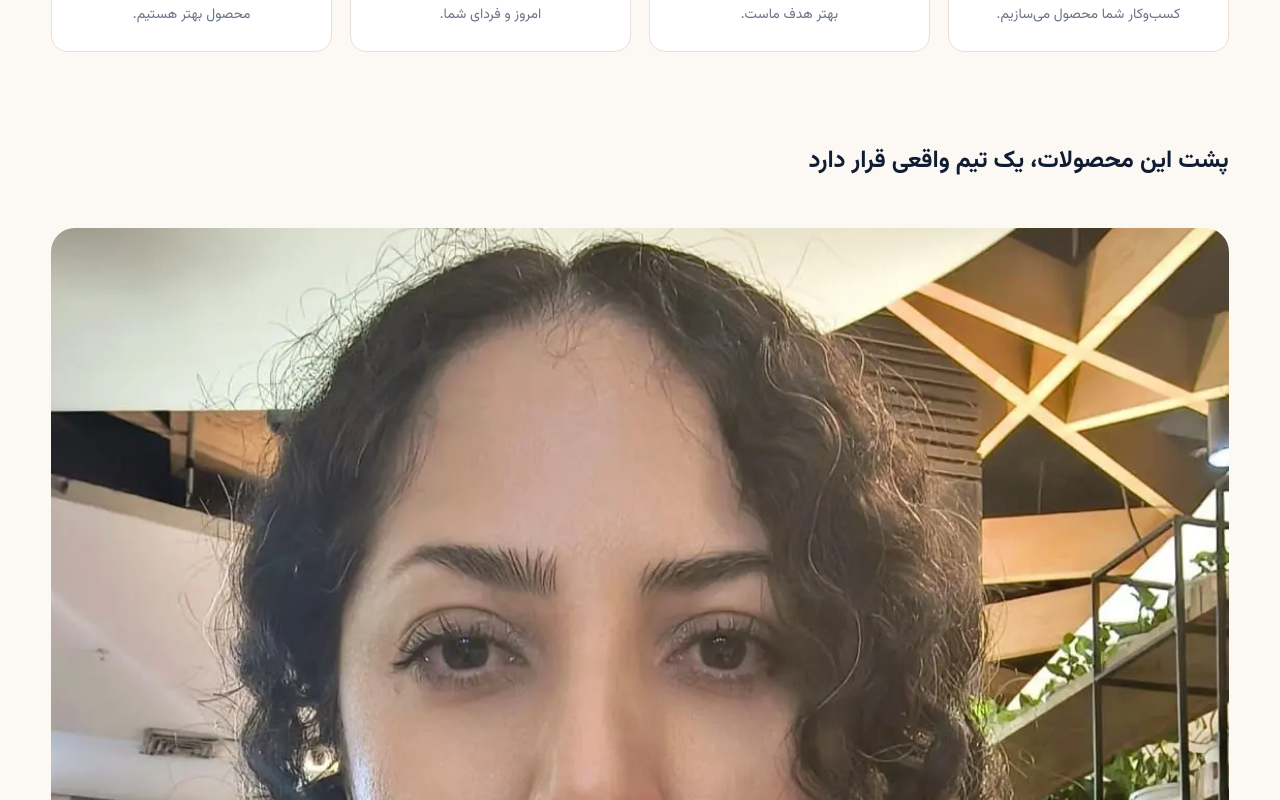
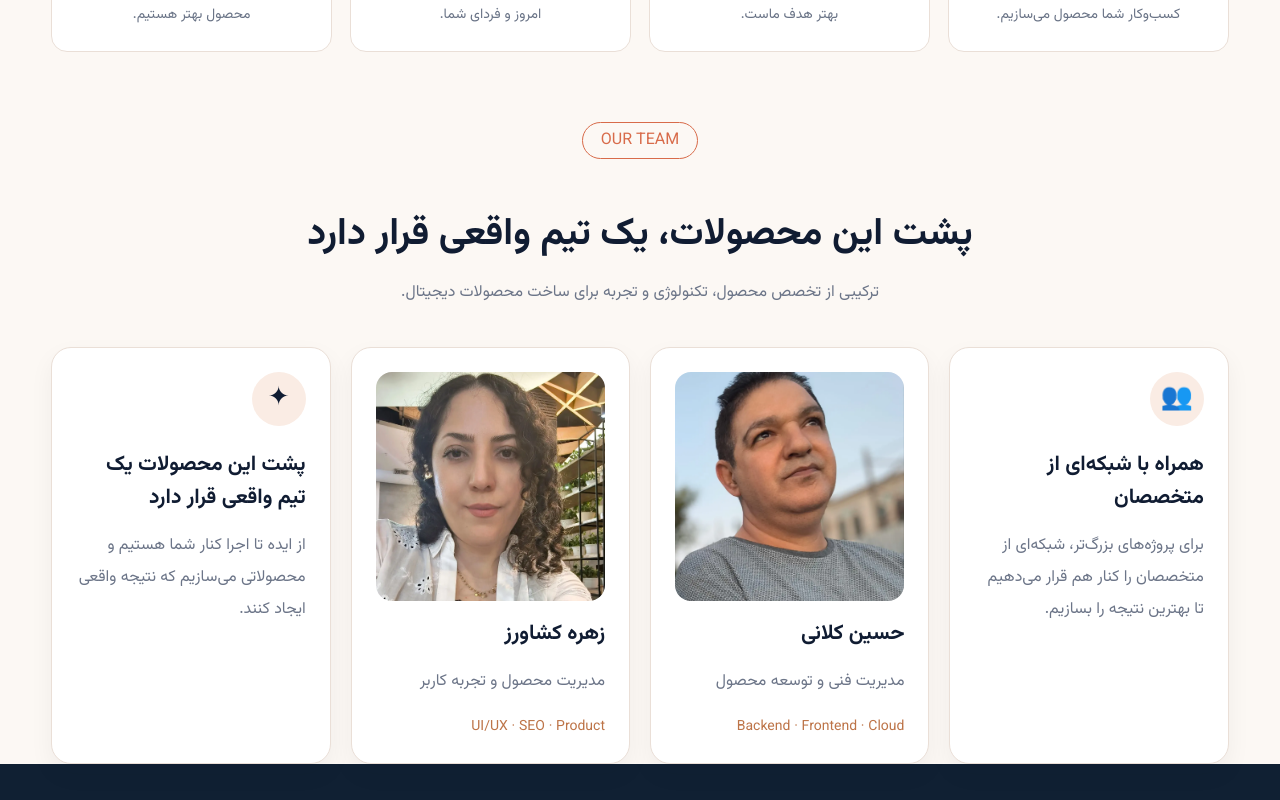
Before and after one commit to zohreksh/smartpilot, a Nuxt app: page / in a window 1280 px wide. Shown: the part 1860-2660 px from the top of the page. Built offline with nearby package versions, Linux system fonts and the light colour scheme.

Commit message:
Rebuild team section as four cards matching homepage design

```diff
--- a/components/sections/TeamSection.vue
+++ b/components/sections/TeamSection.vue
@@ -1,25 +1,41 @@
 <template>
   <section class="section team-section">
     <div class="container">
-      <h2>پشت این محصولات، یک تیم واقعی قرار دارد</h2>
+      <div class="section-title">
+        <span class="badge">OUR TEAM</span>
+        <h2>پشت این محصولات، یک تیم واقعی قرار دارد</h2>
+        <p>ترکیبی از تخصص محصول، تکنولوژی و تجربه برای ساخت محصولات دیجیتال.</p>
+      </div>
+
       <div class="team-grid">
-        <article class="team-member">
+        <article class="team-card">
+          <div class="team-icon">👥</div>
+          <h3>همراه با شبکه‌ای از متخصصان</h3>
+          <p>برای پروژه‌های بزرگ‌تر، شبکه‌ای از متخصصان را کنار هم قرار می‌دهیم تا بهترین نتیجه را بسازیم.</p>
+        </article>
+
+        <article class="team-card member-card">
+          <div class="team-image-wrap">
+            <img src="/images/team/hossein.webp" alt="حسین کلانی" />
+          </div>
+          <h3>حسین کلانی</h3>
+          <p>مدیریت فنی و توسعه محصول</p>
+          <span>Backend · Frontend · Cloud</span>
+        </article>
+
+        <article class="team-card member-card">
           <div class="team-image-wrap">
             <img src="/images/team/zohreh.webp" alt="زهره کشاورز" />
           </div>
           <h3>زهره کشاورز</h3>
-          <p>Product & AI Engineer</p>
-          <span>AI · Software Architecture · SEO</span>
-          <div class="team-description">طراحی محصولات دیجیتال، معماری نرم‌افزار و توسعه قابلیت‌های هوشمند.</div>
+          <p>مدیریت محصول و تجربه کاربر</p>
+          <span>UI/UX · SEO · Product</span>
         </article>
-        <article class="team-member">
-          <div class="team-image-wrap">
-            <img src="/images/team/hossein.webp" alt="حسین کلانی" />
-          </div>
-          <h3>حسین کلانی</h3>
-          <p>Full Stack Developer</p>
-          <span>Backend · Frontend · Cloud</span>
-          <div class="team-description">توسعه سامانه‌های مقیاس‌پذیر و پیاده‌سازی زیرساخت‌های وب.</div>
+
+        <article class="team-card">
+          <div class="team-icon">✦</div>
+          <h3>پشت این محصولات یک تیم واقعی قرار دارد</h3>
+          <p>از ایده تا اجرا کنار شما هستیم و محصولاتی می‌سازیم که نتیجه واقعی ایجاد کنند.</p>
         </article>
       </div>
     </div>
@@ -27,12 +43,18 @@
 </template>
 
 <style scoped>
-.team-section h2{margin-bottom:48px}
-.team-member{text-align:right;overflow:hidden}
-.team-image-wrap{margin-bottom:24px;border-radius:24px;overflow:hidden;background:#f5efe9}
-.team-image-wrap img{display:block;width:100%;aspect-ratio:1;object-fit:cover}
-.team-member h3{margin:12px 0 8px;font-size:26px}
-.team-member p{margin:0 0 12px;color:#bd7448;font-weight:700}
-.team-member span{display:block;color:#6c7588;font-size:14px}
-.team-description{margin-top:18px;line-height:2;color:#6c7588}
+.team-section h2{text-align:center;font-size:38px;margin-bottom:12px}
+.section-title{text-align:center;margin-bottom:42px}
+.badge{display:inline-flex;border:1px solid #d86b4a;color:#d86b4a;border-radius:999px;padding:5px 18px;margin-bottom:14px}
+.section-title p{color:#6c7588}
+.team-grid{display:grid;grid-template-columns:repeat(4,1fr);gap:20px;direction:rtl}
+.team-card{background:#fff;border:1px solid #eadfd7;border-radius:20px;padding:24px;text-align:right;min-height:280px;box-shadow:0 10px 25px rgba(16,24,40,.05)}
+.team-icon{width:54px;height:54px;border-radius:50%;background:#faece4;display:flex;align-items:center;justify-content:center;font-size:26px;margin:0 0 22px}
+.team-card h3{font-size:21px;margin:12px 0}
+.team-card p{line-height:2;color:#6c7588}
+.team-card span{color:#bd7448;font-size:14px}
+.team-image-wrap{overflow:hidden;border-radius:16px;margin-bottom:16px}
+.team-image-wrap img{width:100%;aspect-ratio:1;object-fit:cover;display:block}
+@media(max-width:900px){.team-grid{grid-template-columns:1fr 1fr}}
+@media(max-width:600px){.team-grid{grid-template-columns:1fr}}
 </style>
```
